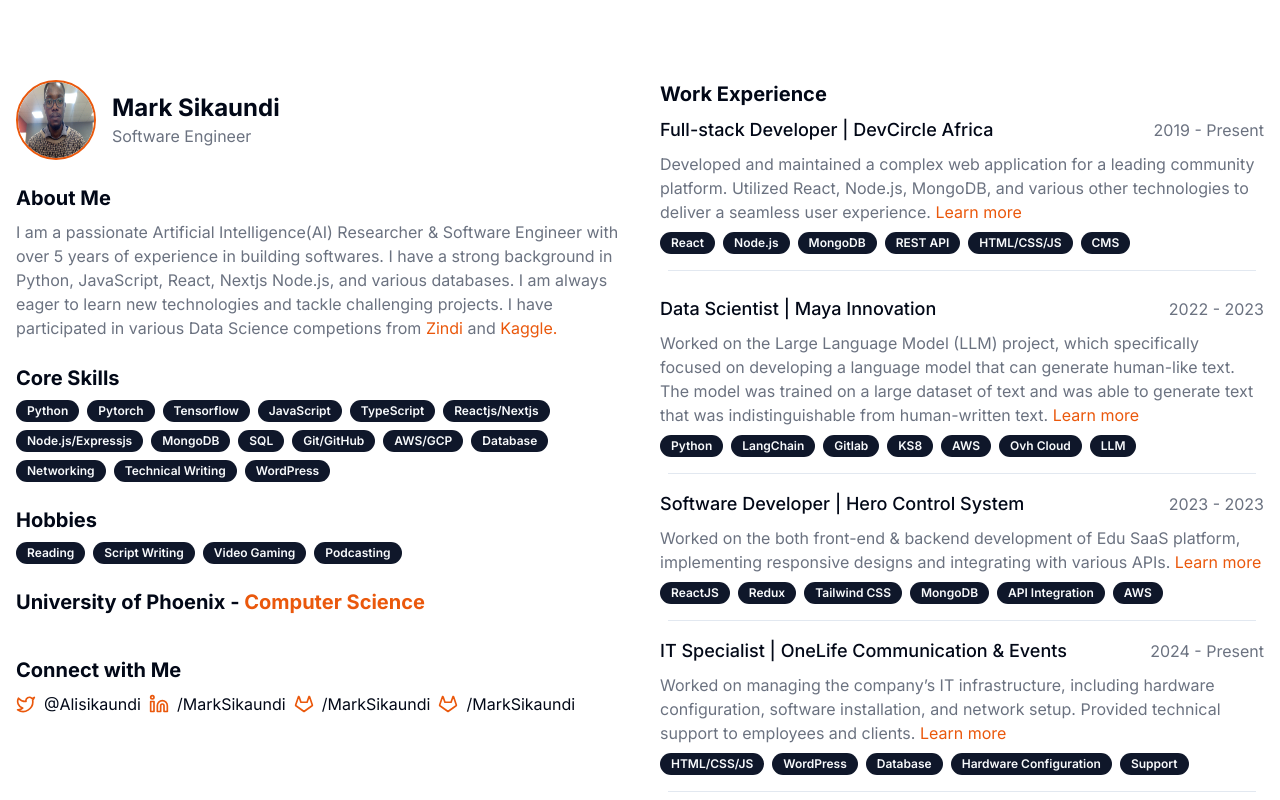
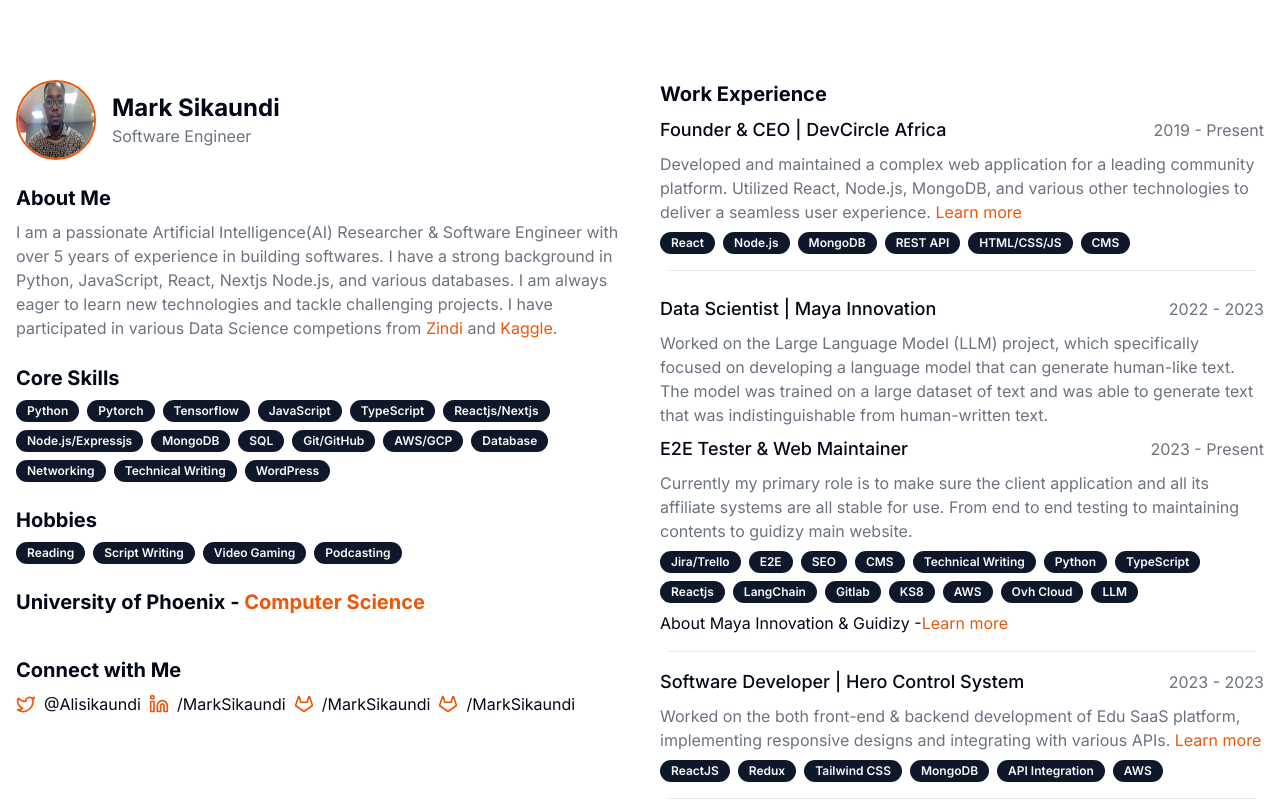
Before and after one commit to Lupleg-dev/Profile, a Next.js app: page / in a window 1280 px wide. Shown: the top 800 px of the page. Built offline with nearby package versions, Linux system fonts and the light colour scheme.

Commit message:
Added my recent role

```diff
--- a/app/page.js
+++ b/app/page.js
@@ -137,7 +137,7 @@
               <div className="grid gap-2">
                 <div className="flex items-center justify-between">
                   <h4 className="text-lg font-medium">
-                    Full-stack Developer | DevCircle Africa
+                    Founder & CEO | DevCircle Africa
                   </h4>
                   <p className="text-gray-500 dark:text-gray-400">
                     2019 - Present
@@ -181,13 +181,32 @@
                   specifically focused on developing a language model that can
                   generate human-like text. The model was trained on a large
                   dataset of text and was able to generate text that was
-                  indistinguishable from human-written text.{" "}
-                  <Link href="https://guidizy.com" className="text-orange-600">
-                    Learn more
-                  </Link>
+                  indistinguishable from human-written text.
+                </p>
+                <div className="grid gap-2">
+                  <div className="flex items-center justify-between">
+                    <h4 className="text-lg font-medium">
+                      E2E Tester & Web Maintainer
+                    </h4>
+                    <p className="text-gray-500 dark:text-gray-400">
+                      2023 - Present
+                    </p>
+                  </div>
+                  <p className="text-gray-500 dark:text-gray-400">
+                    Currently my primary role is to make sure the client
+                    application and all its affiliate systems are all stable for
+                    use. From end to end testing to maintaining contents to
+                    guidizy main website.
                   </p>
                   <div className="flex flex-wrap gap-2">
+                    <Badge>Jira/Trello</Badge>
+                    <Badge>E2E</Badge>
+                    <Badge>SEO</Badge>
+                    <Badge>CMS</Badge>
+                    <Badge>Technical Writing</Badge>
                     <Badge>Python</Badge>
+                    <Badge>TypeScript</Badge>
+                    <Badge>Reactjs</Badge>
                     <Badge>LangChain</Badge>
                     <Badge>Gitlab</Badge>
                     <Badge>KS8</Badge>
@@ -195,7 +214,15 @@
                     <Badge>Ovh Cloud</Badge>
                     <Badge>LLM</Badge>
                   </div>
+                  <p>
+                  About Maya Innovation & Guidizy -
+                  <Link href="https://guidizy.com" className="text-orange-600">
+                     Learn more
+                  </Link>
+                  </p>
                 </div>
+              </div>
+
               <hr className="m-2" />
 
               {/* Hero Control System */}
```
Lines whose indentation alone changed are shown as unchanged.
